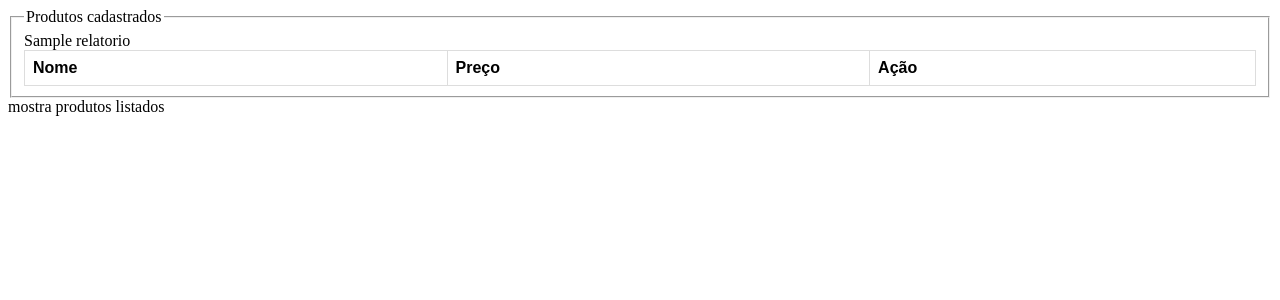
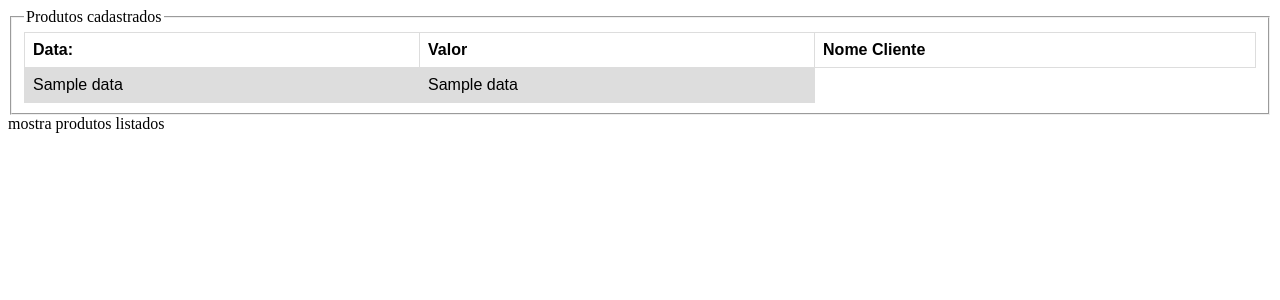
Before and after one commit to georgelofre/projeto_02_gama, a Flask app: template templates/mostrarrealatorio.html in a window 1280 px wide. Shown: the top 300 px of the page. Run offline with Flask 2, Linux system fonts and the light colour scheme; the template is opened without the code that fills it: most values are stand-ins (such as "Sample title", 1, 10 or a date in 2020); lists and menus that the app fills with data are empty.

Commit message:
subida do relatorio.json

```diff
--- a/app.py
+++ b/app.py
@@ -121,7 +121,9 @@ def rmvRelatorio():
 
 @app.route('/relatorio')
 def mostrarRelatorio():
-    return render_template('/mostrarrealatorio.html')
+    base = relatorio
+
+    return render_template('/mostrarrealatorio.html', base = base)
 
 
 app.run(debug=True)
--- a/templates/mostrarrealatorio.html
+++ b/templates/mostrarrealatorio.html
@@ -3,16 +3,21 @@
 <body>
     <div>
         <fieldset>
-            <legend>Produtos cadastrados</legend>
+          <legend>Produtos cadastrados</legend>
             <table>
-                <tr>
-                  <th>Nome</th>
-                  <th>Preço</th>
-                  <th>Ação</th>
-                </tr>
-                {{relatorio}}
-              </table>
-            </fieldset>
+              <tr>
+                <th>Data:</th>
+                <th>Valor</th>
+                <th>Nome Cliente</th>
+                {% for c in base %}
+              <tr>
+                  <td>{{c.Data}}</td>
+                  <td>{{c.Data}}</td>
+
+              </tr>
+          {% endfor %}
+            </table>
+        </fieldset>
         mostra produtos listados
     </div>
 </body>
```
